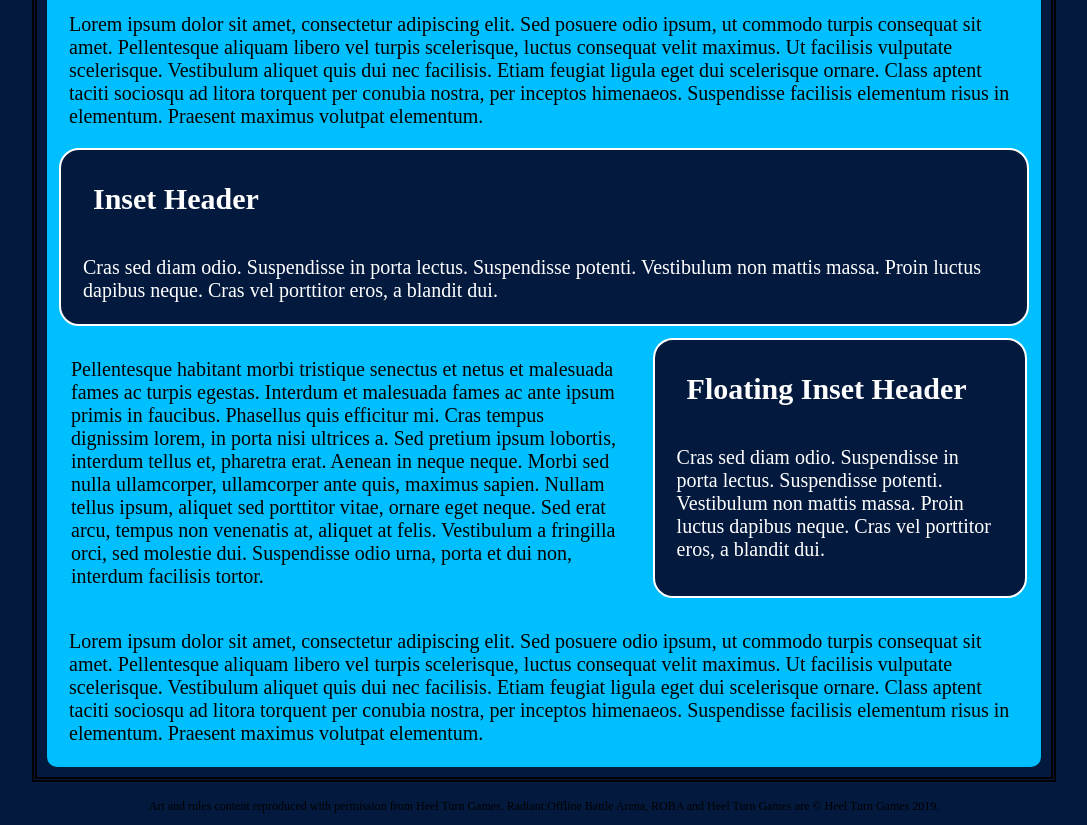
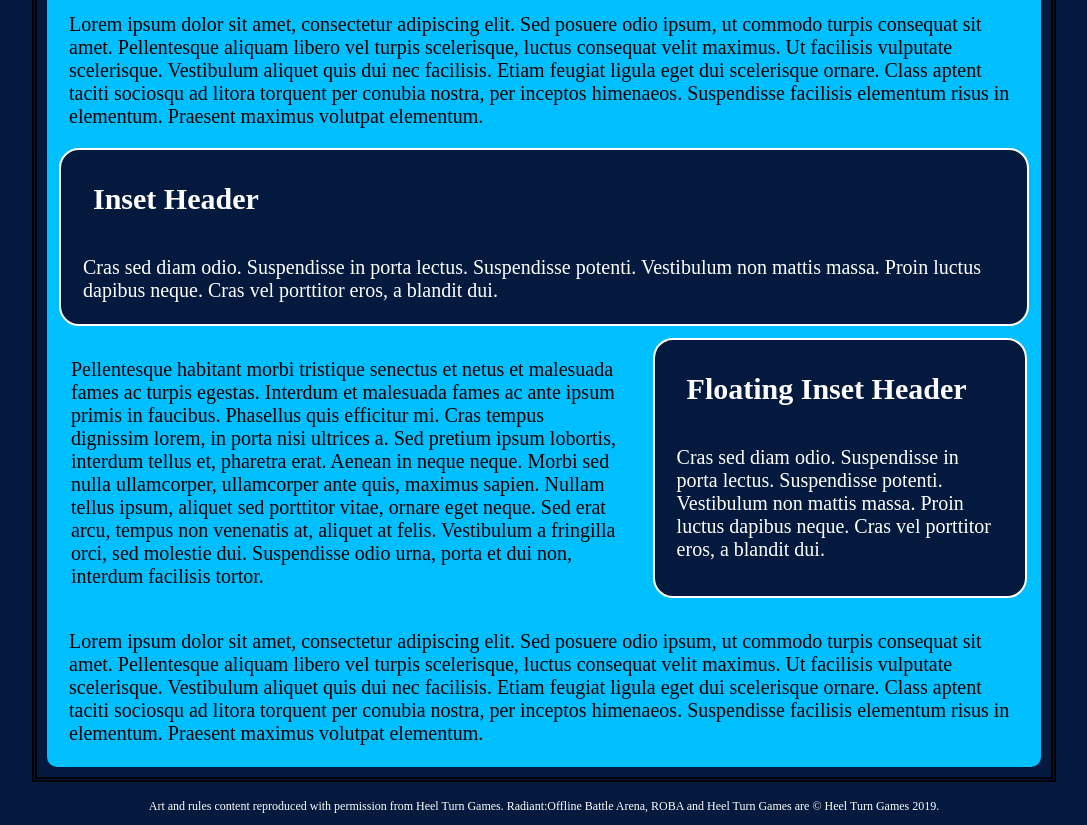
Before and after one commit to further-reading/roba-fansite, a plain HTML site: page code/wd1/index.html in a window 1280 px wide. Shown: the part 921-1746 px from the top of the page, without its empty margins (96-1183 px from the left). Drawn offline with Linux system fonts and the light colour scheme.

Commit message:
Setting small to white

```diff
--- a/code/wd1/styles/roba.css
+++ b/code/wd1/styles/roba.css
@@ -5,6 +5,10 @@
     padding: 0;
     font-size: 20px;
     /* font-family: Arial; */
+}
+
+small {
+    color: white;
 }
 
 i {
```
